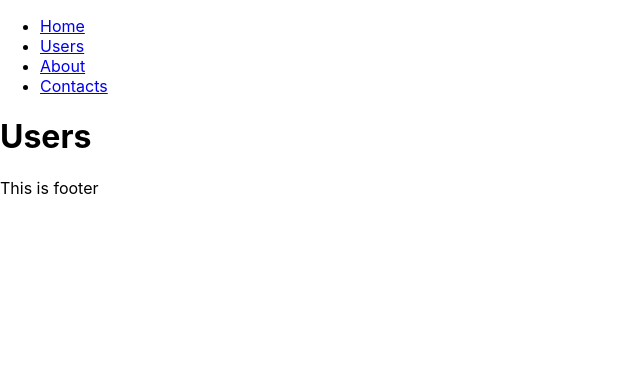
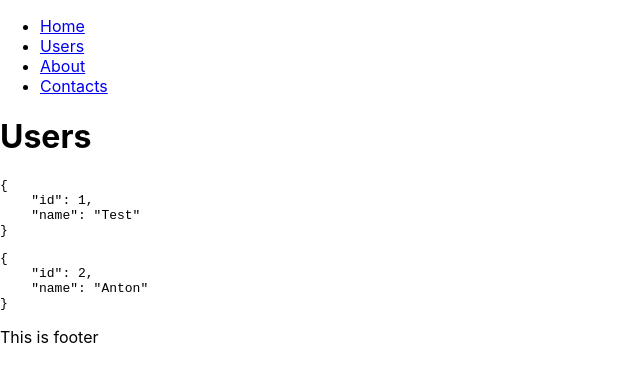
Before and after one commit to fc-fullstack-courses/react-lessons, a React (Create React App) app: page /users in a window 1280 px wide. Shown: the top 382 px of the page, without its empty margins (0-640 px from the left). Built offline with nearby package versions, Linux system fonts and the light colour scheme.

Commit message:
Add UserLoader with mock data

```diff
--- /dev/null
+++ b/src/components/UsersLoader/index.jsx
@@ -0,0 +1,24 @@
+import React, { Component } from 'react';
+
+class UsersLoader extends Component {
+  state = {
+    users: [
+      { id: 1, name: 'Test' },
+      { id: 2, name: 'Anton' },
+    ],
+  };
+
+  mapUsers = (user) => (
+    <div key={user.id}>
+      <pre>{JSON.stringify(user, undefined, 4)}</pre>
+    </div>
+  );
+
+  render() {
+    const { users } = this.state;
+    const usersList = users.map(this.mapUsers);
+    return <div>{usersList}</div>;
+  }
+}
+
+export default UsersLoader;
--- a/src/pages/UsersPage/index.jsx
+++ b/src/pages/UsersPage/index.jsx
@@ -1,7 +1,10 @@
+import UsersLoader from "../../components/UsersLoader";
+
 function UsersPage() {
   return (
     <main>
       <h1>Users</h1>
+      <UsersLoader />
     </main>
   );
 }
```
